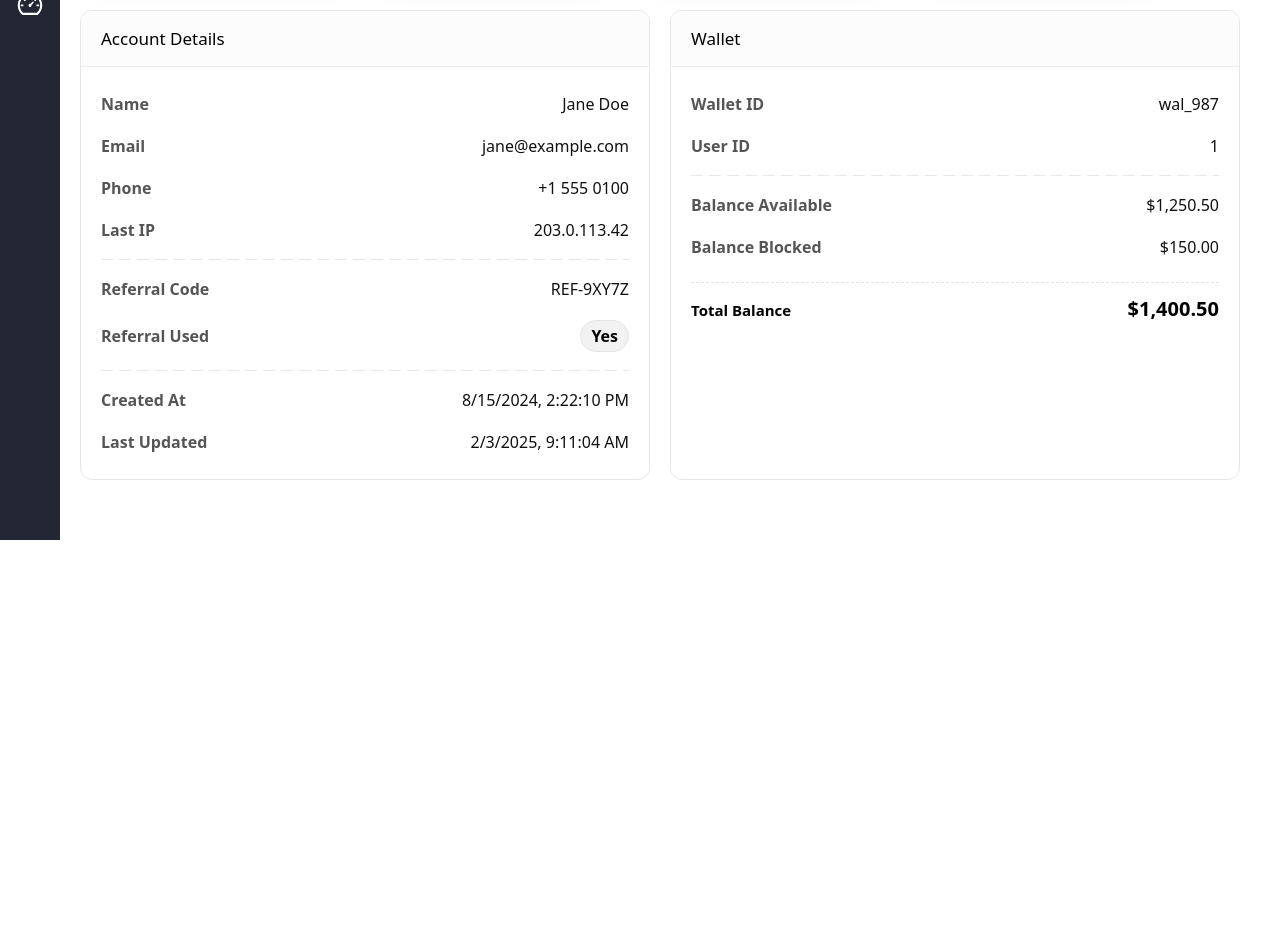
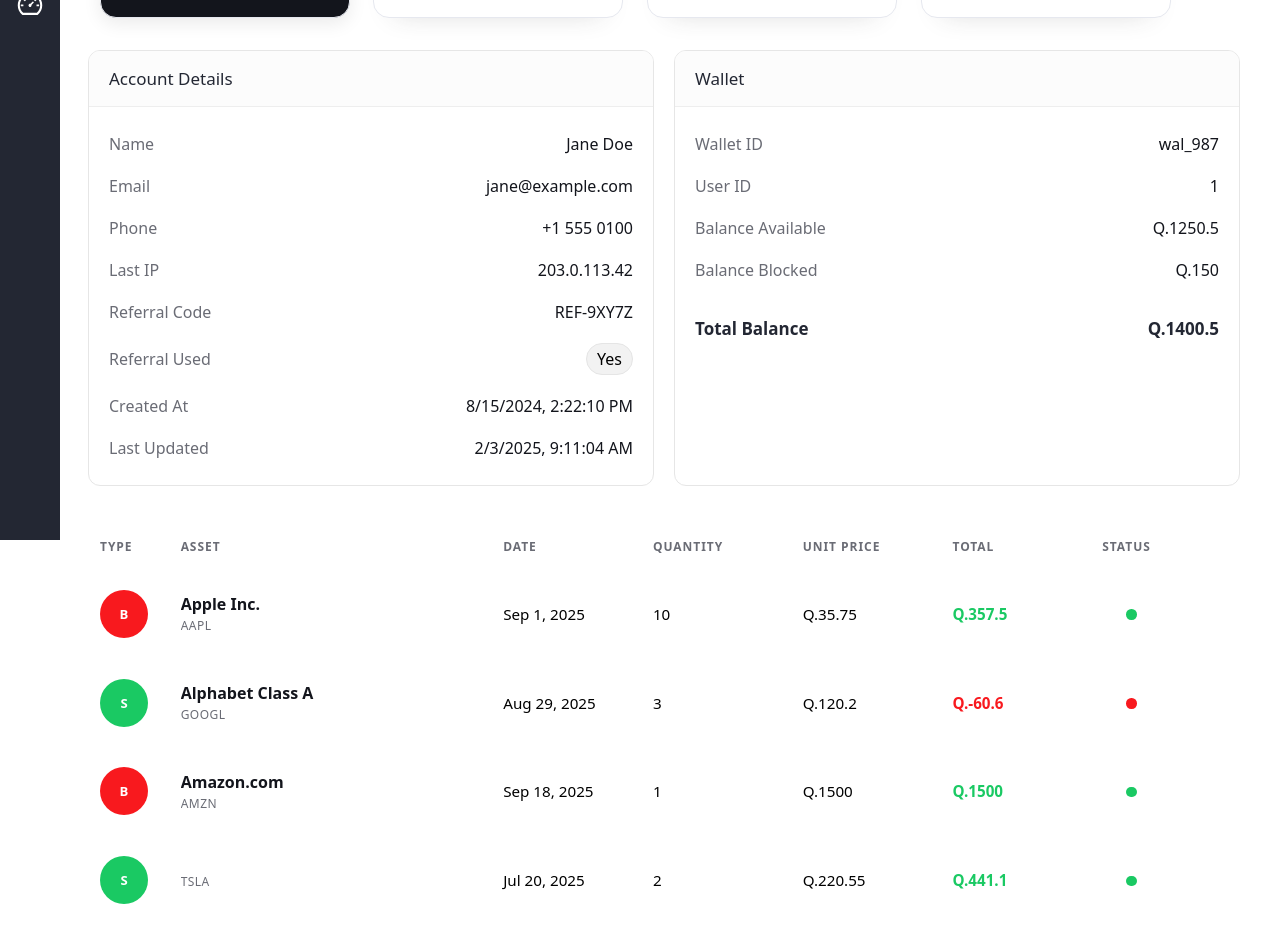
Before and after one commit to Massy100/PrograWebProject, a Next.js app in the folder frontend/: page /user-administration/1 in a window 1280 px wide. Shown: the part 300-1242 px from the top of the page. Before the commit the page ends 820 px from the top, so only its background shows below. Built offline with nearby package versions, Linux system fonts and the light colour scheme; no server answers.

Commit message:
refactor(SinglePageUserAdmin): added new styles and and the conection with the back

```diff
--- a/frontend/src/app/user-administration/[id]/page.tsx
+++ b/frontend/src/app/user-administration/[id]/page.tsx
@@ -1,28 +1,25 @@
+// app/user-administration/[id]/page.tsx
 import KpiCard from '@/components/KpiCard';
 import { notFound } from 'next/navigation';
-import "./single-user-admin.css"
+import "./single-user-admin.css";
 import SidebarOptions from '@/components/navAdmin';
 import SearchResults from '@/components/searchResults';
 import UserOverview, { User, Wallet } from '@/components/UserOverview';
-import TableUserAdministration from '@/components/TableUserAdministration';
+import TransactionsTable, { TxRow } from '@/components/tableTrasactions';
+import Link from 'next/link';
 
-type PageProps = {
-  params: { id: string };
-};
+/** Opcional: si tu detalle debe ser siempre fresco */
+// export const dynamic = 'force-dynamic';
+// o usa revalidate global si tu API es cacheable.
 
-async function getUser(id: number) {
-  const users = [
-    { id: 1, username: 'grecia', full_name: 'Grecia López', email: 'grecia@example.com' },
-    { id: 2, username: 'juan',   full_name: 'Juan Pérez',   email: 'juan@example.com' },
-    { id: 3, username: 'maria',  full_name: 'María Ruiz',   email: 'maria@example.com' },
-  ];
-  return users.find(u => u.id === id) ?? null;
-}
+type PageProps = { params: { id: string } };
 
-async function getUserAndWallet(id: string): Promise<{ user: User; wallet: Wallet }> {
-  // Reemplaza con tu fetch real (cache: "no-store" si es necesario)
-  return {
-    user: {
+// 🔹 BASE URL del backend (ajústala en tu .env.local)
+// NEXT_PUBLIC_API_URL=http://localhost:8000
+const API_BASE = process.env.NEXT_PUBLIC_API_URL ?? 'http://localhost:8000';
+
+// ---------- MOCKS (para ver funcionamiento mientras no haya backend) ----------
+const mockUser = (id: string): User => ({
   id,
   name: "Jane Doe",
   email: "jane@example.com",
@@ -32,64 +29,182 @@ async function getUserAndWallet(id: string): Promise<{ user: User; wallet: Walle
   referral_used: true,
   created_at: "2024-08-15T14:22:10Z",
   updated_at: "2025-02-03T09:11:04Z",
-    },
-    wallet: {
+});
+
+const mockWallet = (user_id: string): Wallet => ({
   id: "wal_987",
-      user_id: id,
+  user_id,
   balance_available: 1250.5,
   balance_blocked: 150.0,
+});
+
+const mockTxRows: TxRow[] = [
+  {
+    code: 'AAPL',
+    stock: 'Apple Inc.',
+    transaction_type: 'buy',
+    quantity: 10,
+    unit_price: 35.75,
+    total_amount: 357.5,
+    created_at: '2025-09-01T10:12:00Z',
+    is_active: true,
   },
+  {
+    code: 'GOOGL',
+    stock: 'Alphabet Class A',
+    transaction_type: 'sell',
+    quantity: 3,
+    unit_price: 120.2,
+    total_amount: -60.6,
+    created_at: '2025-08-29T15:45:00Z',
+    is_active: false,
+  },
+  {
+    code: 'AMZN',
+    stock: 'Amazon.com',
+    transaction_type: 'buy',
+    quantity: 1,
+    unit_price: 1500,
+    total_amount: 1500,
+    created_at: new Date(),
+    is_active: true,
+  },
+  {
+    code: 'TSLA',
+    transaction_type: 'sell',
+    quantity: 2,
+    unit_price: 220.55,
+    total_amount: 441.1,
+    created_at: '2025-07-20T09:00:00Z',
+    is_active: true,
+  },
+];
+
+// ---------- FETCHERS (comentados para cuando conectes Django) ----------
+/*
+async function fetchUser(id: string): Promise<User> {
+  const res = await fetch(`${API_BASE}/api/users/${id}/`, {
+    // cache: 'no-store',            // siempre fresco
+    next: { revalidate: 60 },        // o cache revalidable
+    headers: { 'Accept': 'application/json' },
+  });
+  if (!res.ok) throw new Error('User not found');
+  // Mapea la respuesta de Django a tu tipo User si difiere
+  const data = await res.json();
+  return {
+    id: String(data.id),
+    name: data.full_name ?? data.name,
+    email: data.email,
+    phone: data.phone ?? '',
+    last_ip: data.last_ip ?? '',
+    referral_code: data.referral_code ?? '',
+    referral_used: Boolean(data.referral_used),
+    created_at: data.created_at,
+    updated_at: data.updated_at,
   };
 }
 
+async function fetchWallet(userId: string): Promise<Wallet> {
+  const res = await fetch(`${API_BASE}/api/wallets/${userId}/`, {
+    next: { revalidate: 60 },
+    headers: { 'Accept': 'application/json' },
+  });
+  if (!res.ok) throw new Error('Wallet not found');
+  const data = await res.json();
+  return {
+    id: String(data.id),
+    user_id: String(data.user_id),
+    balance_available: Number(data.balance_available),
+    balance_blocked: Number(data.balance_blocked),
+  };
+}
+
+async function fetchTransactions(userId: string): Promise<TxRow[]> {
+  const res = await fetch(`${API_BASE}/api/transactions/?user_id=${userId}`, {
+    next: { revalidate: 60 },
+    headers: { 'Accept': 'application/json' },
+  });
+  if (!res.ok) throw new Error('Transactions not found');
+  const list = await res.json();
+  // Ajusta campos si tu serializer usa otros nombres
+  return list.map((t: any) => ({
+    code: t.code ?? t.symbol ?? null,
+    stock: t.stock ?? t.asset_name ?? undefined,
+    transaction_type: t.transaction_type, // 'buy' | 'sell'
+    total_amount: Number(t.total_amount),
+    created_at: t.created_at,
+    is_active: Boolean(t.is_active),
+    quantity: t.quantity != null ? Number(t.quantity) : undefined,
+    unit_price: t.unit_price != null ? Number(t.unit_price) : undefined,
+  })) as TxRow[];
+}
+*/
 
 export default async function UserPage({ params }: PageProps) {
-    const id = Number(params.id);
-    const users = await getUser(id);
-    const { user, wallet } = await getUserAndWallet(params.id);
+  const id = String(params.id);
 
-  if (!users) return notFound();
+  // ---------- HOY: usa mocks para ver la UI ----------
+  const user = mockUser(id);
+  const wallet = mockWallet(id);
+  const rows = mockTxRows;
+
+  // Si quieres validar que el id exista (solo en mock)
+  const allowedIds = ['1','2','3'];
+  if (!allowedIds.includes(id)) return notFound();
+
+  // ---------- MAÑANA: activa el fetch real (sustituye mocks) ----------
+  /*
+  let user: User, wallet: Wallet, rows: TxRow[];
+  try {
+    [user, wallet, rows] = await Promise.all([
+      fetchUser(id),
+      fetchWallet(id),
+      fetchTransactions(id),
+    ]);
+  } catch (e) {
+    // Si falla el back, puedes decidir:
+    // - notFound()
+    // - o fallback a mocks para no romper la UI
+    // return notFound();
+    console.error(e);
+    user = mockUser(id);
+    wallet = mockWallet(id);
+    rows = mockTxRows;
+  }
+  */
 
   return (
     <>
-        <SidebarOptions/>
+      <SidebarOptions />
       <SearchResults
         headerProps={{ isLoggedIn: true, marketOpen: true, totalAmount: 100 }}
         title="Resultados de la búsqueda"
       />
 
       <div className="div-user-sigle-admin">
-            <h3 className='title-user-single-admin'>Account Details</h3>
+        <Link href="/user-administration" className="btn-return" aria-label="Regresar">
+          <svg stroke="currentColor" fill="currentColor" strokeWidth="0" viewBox="0 0 24 24" height="1em" width="1em" xmlns="http://www.w3.org/2000/svg">
+            <polyline fill="none" stroke="currentColor" strokeWidth="2" points="9 6 15 12 9 18" transform="matrix(-1 0 0 1 24 0)" />
+          </svg>
+        </Link>
+
+        <h3 className="title-user-single-admin">Account Details</h3>
+
         <div className="summary-div-transactions-user">
-                <KpiCard
-                    title="Earned Total"
-                    value={150}
-                    format="money"
-                    dark
-                />
-                <KpiCard
-                    title="Invested Total"
-                    value={150}
-                    format="money"
-                />
-                <KpiCard
-                    title="Stocks Buy"
-                    value={10}
-                    format="number"
-                />
-                <KpiCard
-                    title="Stocks Sell"
-                    value={15}
-                    format="number"
-                />
+          <KpiCard title="Earned Total" value={150} format="money" dark />
+          <KpiCard title="Invested Total" value={150} format="money" />
+          <KpiCard title="Stocks Buy" value={10} format="number" />
+          <KpiCard title="Stocks Sell" value={15} format="number" />
         </div>
+
         <div className="info-user">
           <UserOverview user={user} wallet={wallet} />
         </div>
 
+        <div className="div-transactions">
+          <TransactionsTable rows={rows} />
         </div>
-
-      {/* aquí colocas más info: balances, creado el, tipo, etc. */}
+      </div>
     </>
   );
 }
--- a/frontend/src/app/user-administration/[id]/single-user-admin.css
+++ b/frontend/src/app/user-administration/[id]/single-user-admin.css
@@ -1,13 +1,12 @@
 .div-user-sigle-admin {
-    padding: .3rem 2rem 2rem 4.5rem;
+    padding: .3rem 2rem 2rem 5rem;
 }
 
 .title-user-single-admin {
     font-size: 22px;
     font-weight: 500;
-    margin-top: 1rem;
+    margin-top: .1rem;
 }
-
 
 .summary-div-transactions-user{
     display: flex;
@@ -17,5 +16,17 @@
 }
 
 .info-user {
+    margin-top: 2rem;
+}
+
+.div-transactions {
+    margin-top: 2rem;
+}
+
+.btn-return {
     margin-top: 1.5rem;
+    font-size: 35px;
+    text-decoration: none;
+    cursor: pointer;
+    color: #232733;
 }
--- a/frontend/src/components/UserOverview.tsx
+++ b/frontend/src/components/UserOverview.tsx
@@ -37,8 +37,6 @@ export default function UserOverview({
     }
   };
 
-  const formatCurrency = (n: number) =>
-    new Intl.NumberFormat(undefined, { style: "currency", currency: "USD" }).format(n);
 
   const balance_total = wallet.balance_available + wallet.balance_blocked;
 
@@ -66,8 +64,6 @@ export default function UserOverview({
             <span className="div-field-value">{user.last_ip || "—"}</span>
           </div>
 
-          <div className="div-divider" />
-
           <div className="div-field-row">
             <span className="div-field-label">Referral Code</span>
             <span className="div-field-value">{user.referral_code || "—"}</span>
@@ -76,8 +72,6 @@ export default function UserOverview({
             <span className="div-field-label">Referral Used</span>
             <span className="div-field-chip">{user.referral_used ? "Yes" : "No"}</span>
           </div>
-
-          <div className="div-divider" />
 
           <div className="div-field-row">
             <span className="div-field-label">Created At</span>
@@ -108,15 +102,15 @@ export default function UserOverview({
 
           <div className="div-field-row">
             <span className="div-field-label">Balance Available</span>
-            <span className="div-field-value">{formatCurrency(wallet.balance_available)}</span>
+            <span className="div-field-value">Q.{wallet.balance_available}</span>
           </div>
           <div className="div-field-row">
             <span className="div-field-label">Balance Blocked</span>
-            <span className="div-field-value">{formatCurrency(wallet.balance_blocked)}</span>
+            <span className="div-field-value">Q.{wallet.balance_blocked}</span>
           </div>
           <div className="div-total-row">
             <span className="div-total-label">Total Balance</span>
-            <span className="div-total-value">{formatCurrency(balance_total)}</span>
+            <span className="div-total-value">Q.{balance_total}</span>
           </div>
         </div>
       </div>
--- a/frontend/src/styles/UserOverview.css
+++ b/frontend/src/styles/UserOverview.css
@@ -35,6 +35,7 @@
   margin: 0;
   font-size: 17px;
   font-weight: 500;
+  color: #232733;
 }
 
 /* Cuerpo de cada card */
@@ -51,12 +52,12 @@
 }
 
 .div-field-label {
-  color: #555;
-  font-weight: 600;
+  color: #6A6C75;
+  font-weight: 400;
 }
 
 .div-field-value {
-  color: #111;
+  color: #13151C;
   text-align: right;
   word-break: break-word;
 }
@@ -67,40 +68,28 @@
   border-radius: 999px;
   background: #f2f2f2;
   border: 1px solid #e5e5e5;
-  font-weight: 700;
 }
 
-/* Separadores tipo “eras line” entre grupos */
-.div-divider {
-  height: 1px;
-  margin: 8px 0;
-  background: repeating-linear-gradient(
-    to right,
-    #e8e8e8 0px,
-    #e8e8e8 12px,
-    transparent 12px,
-    transparent 18px
-  );
-}
 
 /* Total en Wallet */
 .div-total-row {
   margin-top: 14px;
   padding-top: 12px;
-  border-top: 1px dashed #e2e2e2;
   display: flex;
   align-items: baseline;
   justify-content: space-between;
 }
 
 .div-total-label {
-  font-size: 15px;
-  font-weight: 800;
+  font-size: 17px;
+  font-weight: 600;
+  color: #232733;
 }
 
 .div-total-value {
-  font-size: 20px;
-  font-weight: 900;
+  font-size: 17px;
+  font-weight: 600;
+  color: #232733;
 }
 
 h2 {
```
Also changed, not shown: frontend/src/components/TableUserAdministration.tsx (+33 -3 lines). Lines whose indentation alone changed are shown as unchanged.
